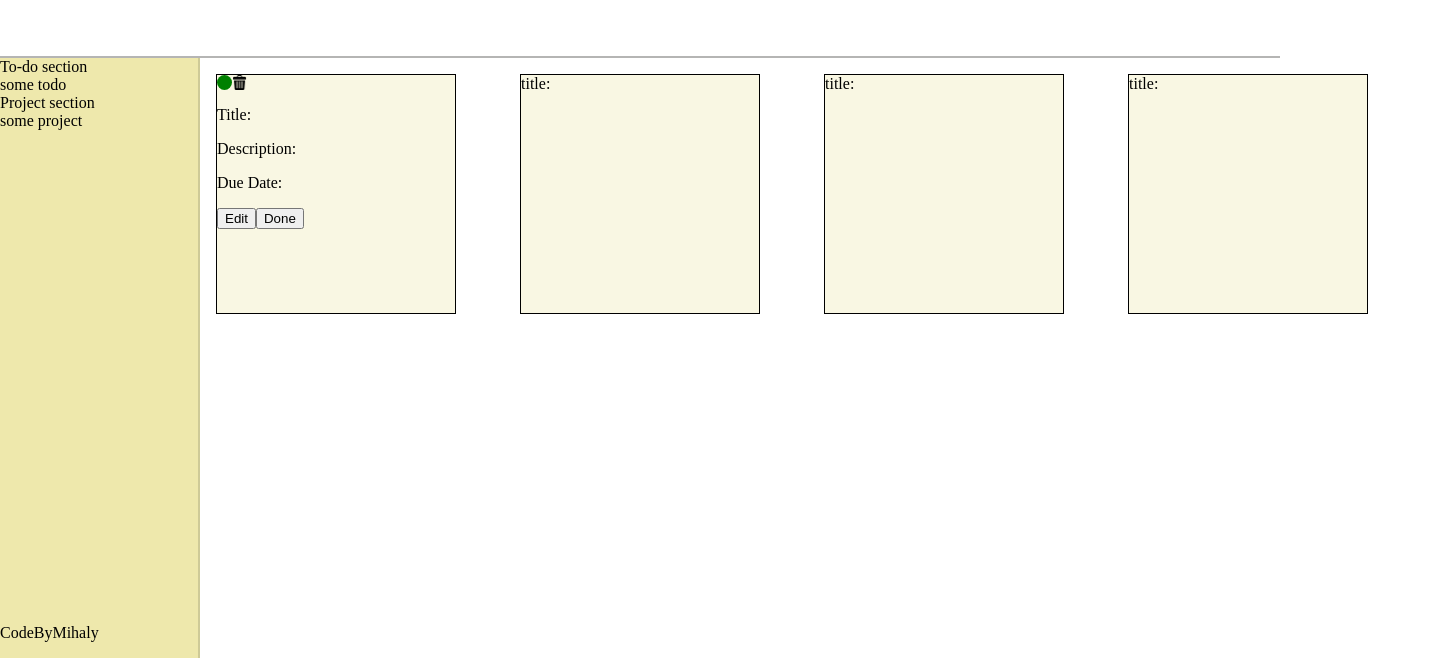
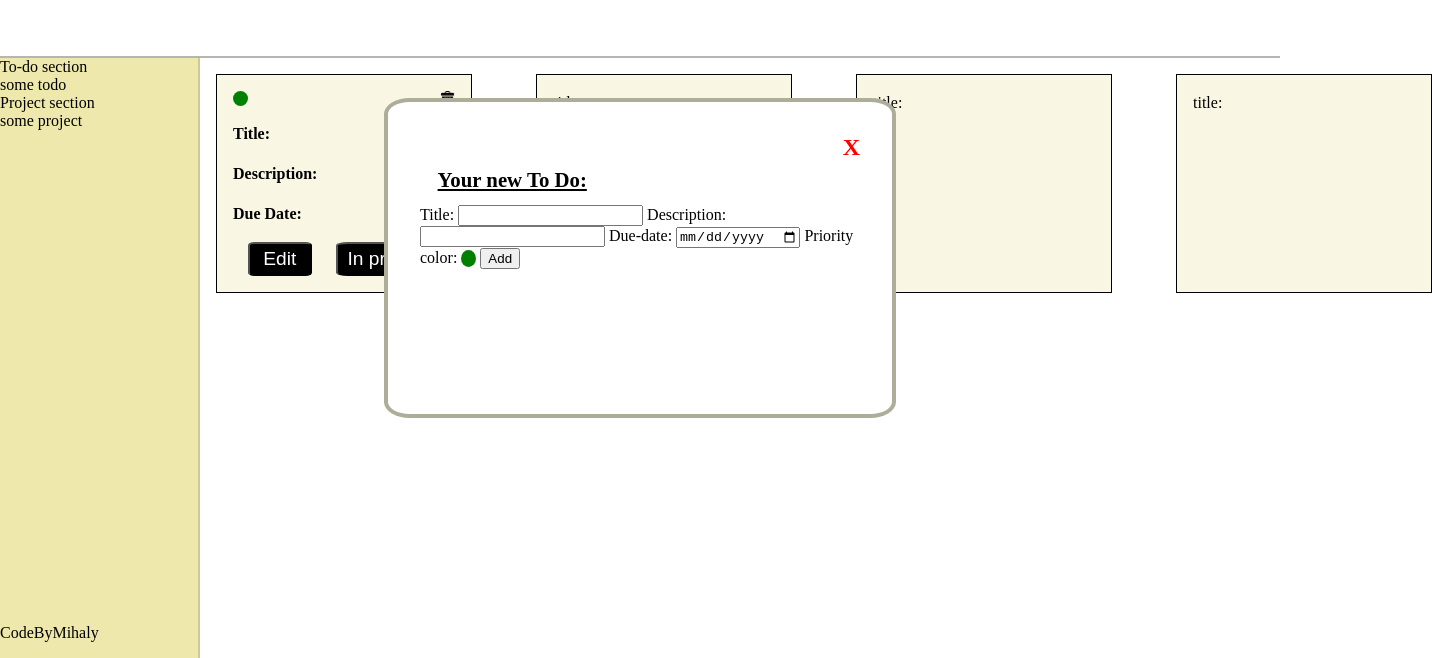
Before and after one commit to codeByMihaly/To-Do-List, a website built with webpack: page src/template.html in a window 1280 px wide. Shown: the part 142-800 px from the top of the page, 1432 px wide, since content can reach past the window. Built offline with nearby package versions, Linux system fonts and the light colour scheme; files whose address does not match are found by name.

Commit message:
Made some files for js to organize items and make more readable code. Updated UI. Added new to do form.

```diff
--- /dev/null
+++ b/src/add-to-do-form.js
@@ -0,0 +1,47 @@
+import { priorityFormToggle } from "./to-do-features.js";
+
+const toDoForm = () => {
+
+    const container = document.getElementById("container");
+
+    const formLayout = document.createElement("div");
+    formLayout.classList.add("form-layout");
+
+    const formContent = document.createElement("div");
+    formContent.classList.add("form-content");
+
+    const formX = document.createElement("div");
+    formX.classList.add("form-to-do");
+    formX.id = "form-x";
+    formX.textContent = "X";
+
+    const form = document.createElement("form");
+    form.classList.add("form-to-do");
+    form.innerHTML = `
+    <fieldset>Your new To Do:</fieldset>
+
+    <label class="labels" for="title">Title:
+    <input id="title" type="text" name="Title" required> </label>
+
+    <label class="labels" for="description">Description:
+    <input id="description" type="text" name="Description" required> </label>
+
+    <label class="labels" for="due-date">Due-date:
+    <input id="due-date" type="date" name="Due-date" required> </label>
+
+    <label class="labels" for="priority-form">Priority color:
+    <input id="priority-form" type="button" name="Priority" value="${priorityFormToggle()}"> </label>
+
+    <button type="submit" id="to-do-add-btn">Add</button>
+    `;
+
+    formContent.append(formX, form);
+
+    formLayout.appendChild(formContent);
+
+    container.appendChild(formLayout);
+
+    return formLayout;
+}
+
+export default toDoForm;
--- /dev/null
+++ b/src/create-new-to-do.js
@@ -0,0 +1,30 @@
+const addToDo = () => {
+
+    const toDoAddBtn = document.getElementById("to-do-add-btn");
+    const toDoTitle = document.getElementById("title");
+    const toDoDescription = document.getElementById("description");
+    const toDoDueDate = document.getElementById("due-date");
+    const toDoPriority = document.getElementById("priority-form");
+
+    const priorityContent = document.getElementById("priority-to-do");
+    const titleContent = document.getElementById("title-to-do");
+    const descriptionContent = document.getElementById("description-to-do");
+    const dueDateContent = document.getElementById("due-date-to-do");
+
+
+
+    if(toDoAddBtn && toDoTitle && toDoDescription && toDoDueDate && toDoPriority) {
+        toDoAddBtn.addEventListener("click", (e) => {
+            e.preventDefault();
+
+            titleContent.textContent = `Title: ${toDoTitle.value}`;
+            descriptionContent.textContent = `Description: ${toDoDescription.value}`;
+            dueDateContent.textContent = `Due Date: ${toDoDueDate.value}`;
+            priorityContent.style.backgroundColor = toDoPriority.style.backgroundColor;
+
+         })
+        }
+
+}
+
+export default addToDo;
--- /dev/null
+++ b/src/header.js
@@ -0,0 +1,35 @@
+import snail from "./icons/snail.png";
+
+const createHeader = () => {
+
+    const container = document.getElementById("container");
+
+    const header = document.createElement("header");
+    header.classList.add("header-class");
+
+    const h1Header = document.createElement("h1");
+    h1Header.id = "header-h1-id";
+    h1Header.textContent = "Your To Do List";
+
+    const div = document.createElement("div");
+    div.classList.add("header-div");
+
+    const headerIcon = document.createElement("img");
+    headerIcon.src = snail;
+    headerIcon.alt = "Icon";
+    headerIcon.id = "header-icon";
+
+    const username = document.createElement("h3");
+    username.id = "username-id";
+    username.textContent = "Type your name here!";
+
+    div.append(headerIcon, username);
+
+    header.append(h1Header, div);
+
+    container.appendChild(header);
+
+    return header;
+};
+
+export default createHeader;
--- a/src/index.js
+++ b/src/index.js
@@ -1,7 +1,21 @@
+import "./template.html";
 import "./styles.css";
-import "./template.html";
-import  { createHeader, createSidebar, createMain }  from "./layout.js";
+import  createHeader  from "./header.js";
+import  createSidebar  from "./sidebar.js";
+import  createMain  from "./main.js";
+import toDoForm from "./add-to-do-form.js";
+import newTodo from "./create-new-to-do.js";
+import {deleteToDo, doneToggle, priorityFormToggle, toDoFormX} from "./to-do-features.js";
+import addToDo from "./create-new-to-do.js";
+
 
 createHeader();
 createSidebar();
 createMain();
+deleteToDo();
+doneToggle();
+newTodo();
+toDoForm();
+priorityFormToggle();
+toDoFormX();
+addToDo();
--- a/src/layout.js
+++ b/src/main.js
@@ -1,71 +1,9 @@
-import snail from "./icons/snail.png";
 import trash from "./icons/trash-can.png";
 
-const container = document.getElementById("container");
+const createMain= () => {
 
-export function createHeader() {
-    const header = document.createElement("header");
-    header.classList.add("header-class");
+    const container = document.getElementById("container");
 
-    const h1Header = document.createElement("h1");
-    h1Header.id = "header-h1-id";
-    h1Header.textContent = "Your To Do List";
-
-    const div = document.createElement("div");
-    div.classList.add("header-div");
-
-    const headerIcon = document.createElement("img");
-    headerIcon.src = snail;
-    headerIcon.alt = "Icon";
-    headerIcon.id = "header-icon";
-
-    const username = document.createElement("h3");
-    username.id = "username-id";
-    username.textContent = "Type your name here!";
-
-    div.append(headerIcon, username);
-
-    header.append(h1Header, div);
-
-    container.appendChild(header);
-
-    return header;
-};
-
-export function createSidebar() {
-    const sidebar = document.createElement("section");
-    sidebar.classList.add("sidebar-class");
-
-    const divToDo = document.createElement("div");
-    divToDo.classList.add("to-do-section");
-    divToDo.textContent = "To-do section";
-
-    const toDo = document.createElement("div");
-    toDo.classList.add("to-do-class");
-    toDo.textContent = "some todo";
-
-    const divProject = document.createElement("div");
-    divProject.classList.add("project-section");
-    divProject.textContent = "Project section";
-
-    const project = document.createElement("div");
-    project.classList.add("project-class");
-    project.textContent = "some project";
-
-    const footerText = document.createElement("p");
-    footerText.id = "footer-text";
-    footerText.textContent = "CodeByMihaly";
-
-    divToDo.append(toDo);
-    divProject.append(project);
-
-    sidebar.append(divToDo, divProject, footerText);
-    container.appendChild(sidebar);
-
-    return sidebar;
-}
-
-export function createMain() {
     const main = document.createElement("main");
     main.classList.add("main-class");
 
@@ -91,13 +29,13 @@ export function createMain() {
 
     const titleContent = document.createElement("p");
     titleContent.id = "title-to-do"
-    titleContent.textContent = "Title:";
+    titleContent.textContent = "Title: ";
     const descriptionContent = document.createElement("p");
-    descriptionContent.id = "description.to-do";
-    descriptionContent.textContent = "Description:";
+    descriptionContent.id = "description-to-do";
+    descriptionContent.textContent = "Description: ";
     const dueDateContent = document.createElement("p");
     dueDateContent.id = "due-date-to-do";
-    dueDateContent.textContent = "Due Date:";
+    dueDateContent.textContent = "Due Date: ";
 
     const bottomToDoPart = document.createElement("div");
     bottomToDoPart.classList.add("bottom-to-do-part");
@@ -108,7 +46,7 @@ export function createMain() {
 
     const doneToDoButton = document.createElement("button");
     doneToDoButton.id = "done-to-do-button";
-    doneToDoButton.textContent = "Done";
+    doneToDoButton.textContent = "In progress";
 
     upperToDoPart.append(priority, deleteToDoButton);
 
@@ -142,3 +80,5 @@ export function createMain() {
 
     return main;
 }
+
+export default createMain;
--- /dev/null
+++ b/src/sidebar.js
@@ -0,0 +1,37 @@
+const createSidebar = () => {
+
+    const container = document.getElementById("container");
+
+    const sidebar = document.createElement("section");
+    sidebar.classList.add("sidebar-class");
+
+    const divToDo = document.createElement("div");
+    divToDo.classList.add("to-do-section");
+    divToDo.textContent = "To-do section";
+
+    const toDo = document.createElement("div");
+    toDo.classList.add("to-do-class");
+    toDo.textContent = "some todo";
+
+    const divProject = document.createElement("div");
+    divProject.classList.add("project-section");
+    divProject.textContent = "Project section";
+
+    const project = document.createElement("div");
+    project.classList.add("project-class");
+    project.textContent = "some project";
+
+    const footerText = document.createElement("p");
+    footerText.id = "footer-text";
+    footerText.textContent = "CodeByMihaly";
+
+    divToDo.append(toDo);
+    divProject.append(project);
+
+    sidebar.append(divToDo, divProject, footerText);
+    container.appendChild(sidebar);
+
+    return sidebar;
+}
+
+export default createSidebar;
--- a/src/styles.css
+++ b/src/styles.css
@@ -47,11 +47,16 @@ body {
 
 .content-box {
     border: 1px solid black;
-    min-width: 15em;
-    min-height: 15em;
+    min-width: 16em;
+    min-height: 10em;
+    max-width: 25em;
     margin: 1em;
+    padding: 1em;
     background-color:rgba(238, 232, 172, 0.342);
     transition: all 0.2s ease-in;
+    word-break: break-word;
+    font-size: 1rem;
+    line-height: 1.5;
 }
 
 .content-box:hover {
@@ -60,6 +65,13 @@ body {
 
 .upper-to-do-part {
     display: flex;
+    justify-content: space-between;
+}
+
+#title-to-do,
+#description-to-do,
+#due-date-to-do {
+    font-weight: 800;
 }
 
 #priority-to-do {
@@ -72,9 +84,71 @@ body {
 #delete-to-do-button {
     width: 15px;
     height: 15px;
+    cursor: pointer;
 }
+
+.bottom-to-do-part {
+    display: flex;
+    justify-content: end;
+    gap: 1.5em;
+}
+
+#edit-to-do-button,
+#done-to-do-button {
+    background-color: rgb(0, 0, 0);
+    color: #ffffff;
+    font-size: 1.2rem;
+    padding: 0.2em 0.5em;
+    border-radius: 10%;
+    cursor: pointer;
+}
+
+#edit-to-do-button {
+    padding: 0.2em 0.7em;
+}
+
 
 #footer-text {
     position: absolute;
     bottom: 0;
 }
+
+.form-layout {
+    width: 40%;
+    height: 40%;
+    background-color: rgb(255, 255, 255);
+    position: absolute;
+    border: 4px solid rgba(133, 133, 104, 0.671);
+    border-radius: 5%;
+    top: 50%;
+    left: 50%;
+    transform: translate(-50%, -50%);
+}
+
+.form-content {
+    display: flex;
+    flex-direction: column;
+    margin: 2em;
+}
+
+#form-x {
+    align-self: flex-end;
+    color: red;
+    font-size: 1.5rem;
+    font-weight: bold;
+    cursor: pointer;
+}
+
+fieldset {
+    border: none;
+    font-size: 1.3rem;
+    font-weight: 800;
+    text-decoration: underline;
+}
+
+#priority-form {
+    width: 15px;
+    border-radius: 50%;
+    border: none;
+    cursor: pointer;
+}
--- /dev/null
+++ b/src/to-do-features.js
@@ -0,0 +1,66 @@
+export const deleteToDo = () => {
+
+    const deleteToDoButton = document.getElementById("delete-to-do-button");
+    const contentBox1 = document.querySelector(".content-box");
+
+    if (deleteToDoButton && contentBox1) {
+        deleteToDoButton.addEventListener("click", () => {
+            contentBox1.remove();
+        });
+    }
+}
+
+export const doneToggle = () => {
+
+    const doneToDoButton = document.getElementById("done-to-do-button");
+
+    doneToDoButton.addEventListener("click", () => {
+
+        if (doneToDoButton.textContent === "In progress") {
+            doneToDoButton.textContent = "Done";
+            doneToDoButton.style.backgroundColor = "green";
+
+        } else if (doneToDoButton.textContent === "Done") {
+        doneToDoButton.textContent = "In progress";
+        doneToDoButton.style.backgroundColor = "black";
+        }
+
+    })
+}
+
+export const priorityFormToggle = (color = "green") => {
+
+    const priorityForm = document.getElementById("priority-form");
+
+    if (priorityForm) {
+        priorityForm.value = "";
+        priorityForm.style.backgroundColor = color;
+
+        priorityForm.addEventListener("click", () => {
+            if(priorityForm.style.backgroundColor === "green") {
+                priorityForm.value = "";
+                priorityForm.style.backgroundColor = "orange";
+            } else if (priorityForm.style.backgroundColor === "orange") {
+                priorityForm.value = "";
+                priorityForm.style.backgroundColor = "red";
+            } else if (priorityForm.style.backgroundColor === "red") {
+                priorityForm.value = "";
+                priorityForm.style.backgroundColor = "green";
+            };
+        });
+    };
+
+}
+
+export const toDoFormX = () => {
+
+   const formLayout = document.querySelector(".form-layout")
+   const formX = document.getElementById("form-x");
+
+   if (formLayout && formX) {
+      formX.addEventListener("click", () => {
+      formLayout.remove();
+      });
+    }
+
+}
```
